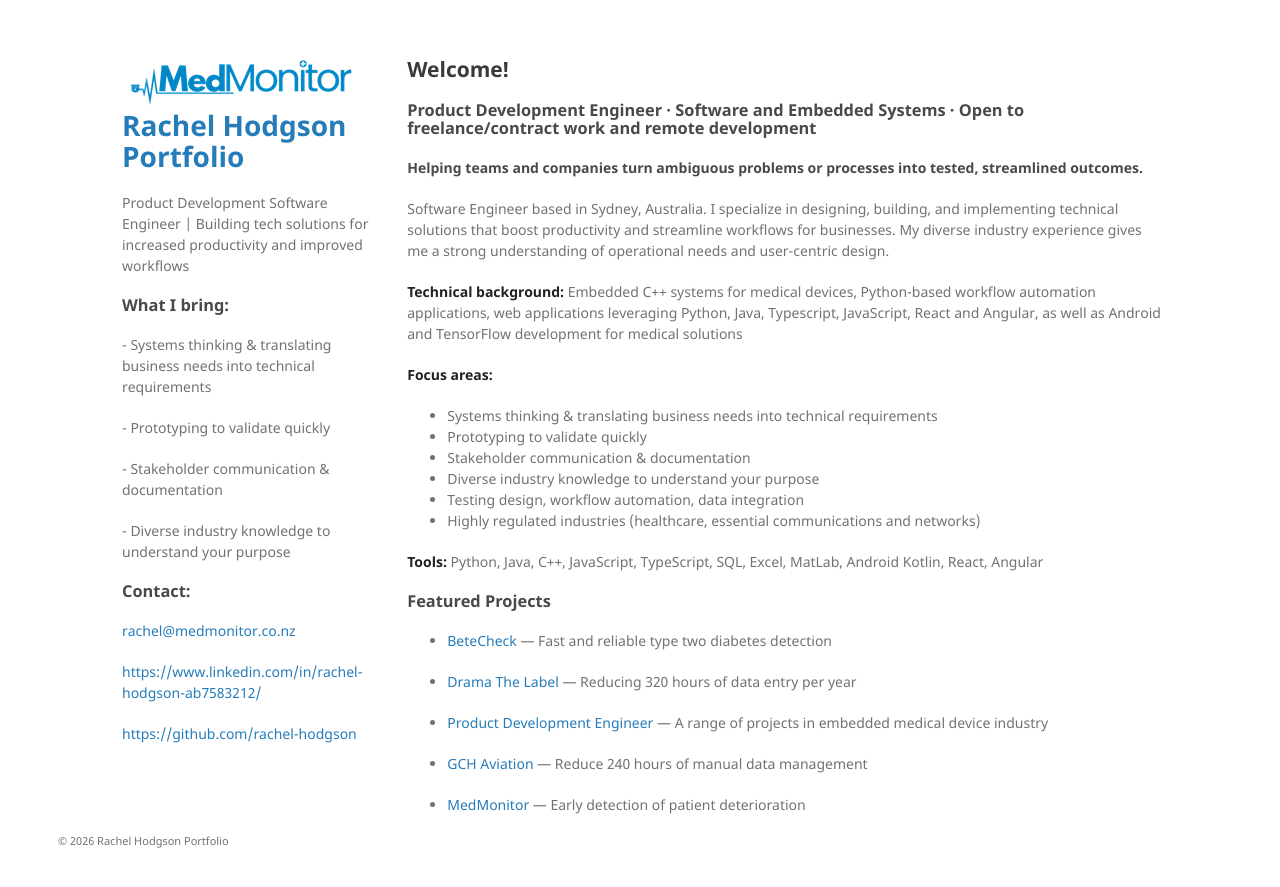
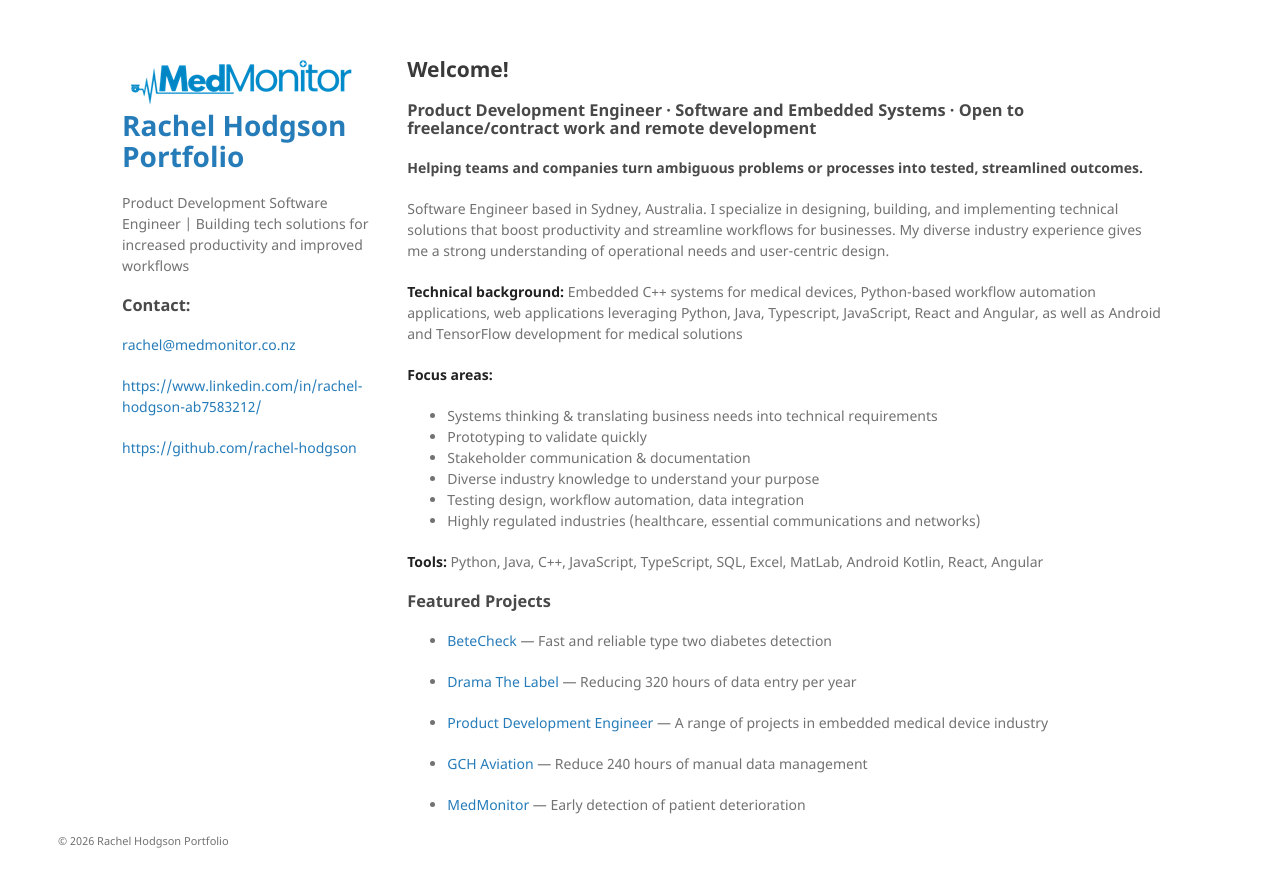
Before and after one commit to rachel-hodgson/rachel-hodgson.github.io, a Jekyll site: the page built from index.md, in a window 1280 px wide. Shown: the top 887 px of the page. Built offline with Jekyll 4.4.1, drawn with Linux system fonts in a browser that asks for light colours.

Commit message:
Update default.html

```diff
--- a/_layouts/default.html
+++ b/_layouts/default.html
@@ -20,11 +20,6 @@
         </h1>
 
         <p>{{ site.description }}</p>
-        <h3>What I bring:</h3>
-        <p>- Systems thinking & translating business needs into technical requirements</p>
-        <p>- Prototyping to validate quickly</p>
-        <p>- Stakeholder communication & documentation</p>
-        <p>- Diverse industry knowledge to understand your purpose</p>
 
         <h3>Contact:</h3>
         <a href="mailto:rachel@medmonitor.co.nz">rachel@medmonitor.co.nz</a>
```
